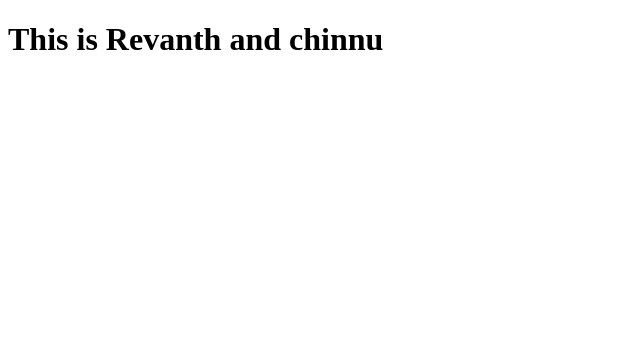
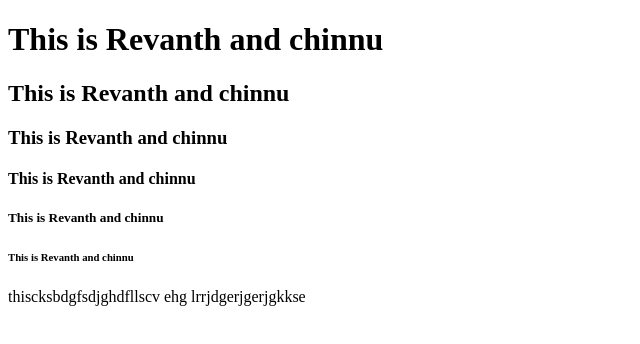
Before and after one commit to revanth67/sample, a plain HTML site: page index.html in a window 1280 px wide. Shown: the whole page, without its empty margins (0-640 px from the left). Drawn offline with Linux system fonts and the light colour scheme.

Commit message:
text commit

```diff
--- a/index.html
+++ b/index.html
@@ -4,9 +4,18 @@
     <meta charset="UTF-8">
     <meta http-equiv="X-UA-Compatible" content="IE=edge">
     <meta name="viewport" content="width=device-width, initial-scale=1.0">
-    <title>Document</title>
+    <title>basic</title>
 </head>
 <body>
     <h1>This is Revanth and chinnu</h1>
+    <h2>This is Revanth and chinnu</h2>
+    <h3>This is Revanth and chinnu</h3>
+    <h4>This is Revanth and chinnu</h4>
+    <h5>This is Revanth and chinnu</h5>
+    <h6>This is Revanth and chinnu</h6>
+    <pr>
+        thiscksbdgfsdjghdfllscv ehg lrrjdgerjgerjgkkse
+    </pr>
+
 </body>
 </html>
```
